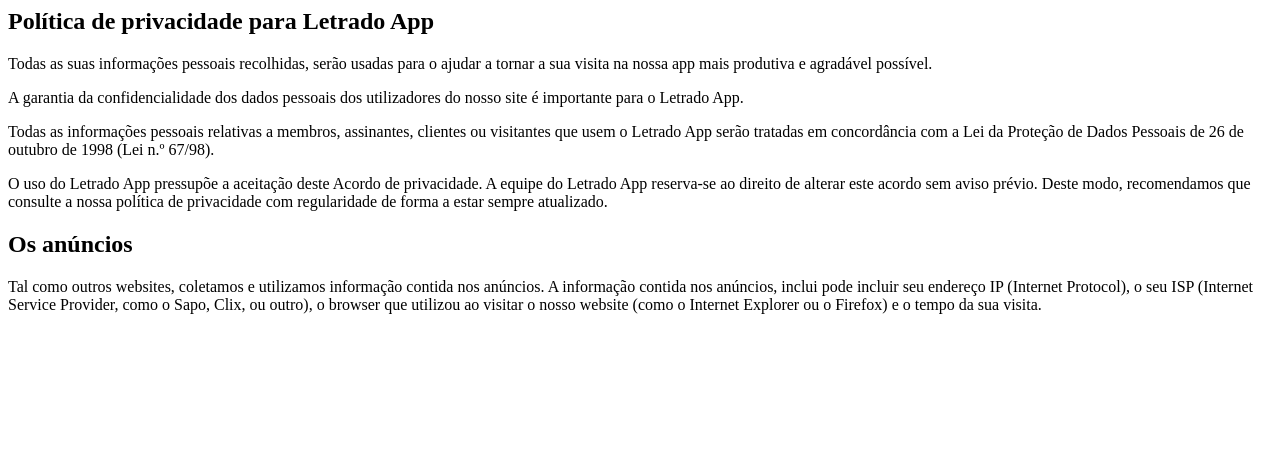
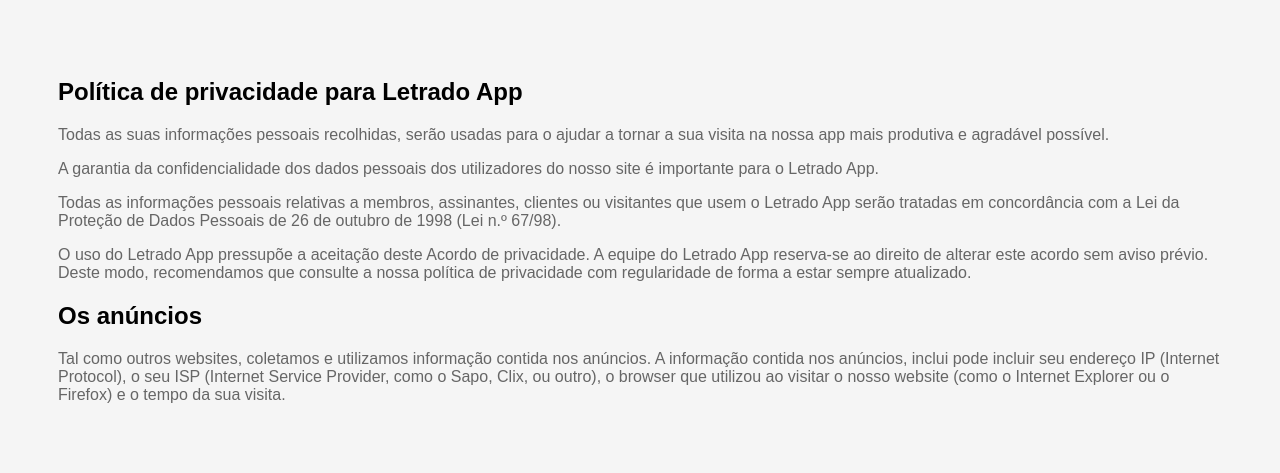
Before and after one commit to lusac/letrado-politica-privacidade, a plain HTML site: page index.html in a window 1280 px wide. Drawn offline with Linux system fonts and the light colour scheme.

Commit message:
update index

```diff
--- a/index.html
+++ b/index.html
@@ -1,3 +1,27 @@
+<html>
+  <head>
+    <meta charset="utf-8">
+    <title>Política de Privacidade - Letrado App</title>
+    <style>
+      body {
+        background: #f5f5f5;
+      }
+
+      .content {
+        padding: 50px;
+      }
+
+      h2, p {
+        font-family: Arial;
+      }
+
+      p {
+        color: #666;
+      }
+    </style>
+  </head>
+  <body>
+    <div class="content">
       <h2>Política de privacidade para Letrado App</h2>
 
       <p>Todas as suas informações pessoais recolhidas, serão usadas para o ajudar a tornar a sua visita na nossa app mais produtiva e agradável possível.</p>
@@ -11,3 +35,6 @@
       <h2>Os anúncios</h2>
 
       <p>Tal como outros websites, coletamos e utilizamos informação contida nos anúncios. A informação contida nos anúncios, inclui pode incluir seu endereço IP (Internet Protocol), o seu ISP (Internet Service Provider, como o Sapo, Clix, ou outro), o browser que utilizou ao visitar o nosso website (como o Internet Explorer ou o Firefox) e o tempo da sua visita.</p>
+    </div>
+  </body>
+</html>
```
Lines whose indentation alone changed are shown as unchanged.
